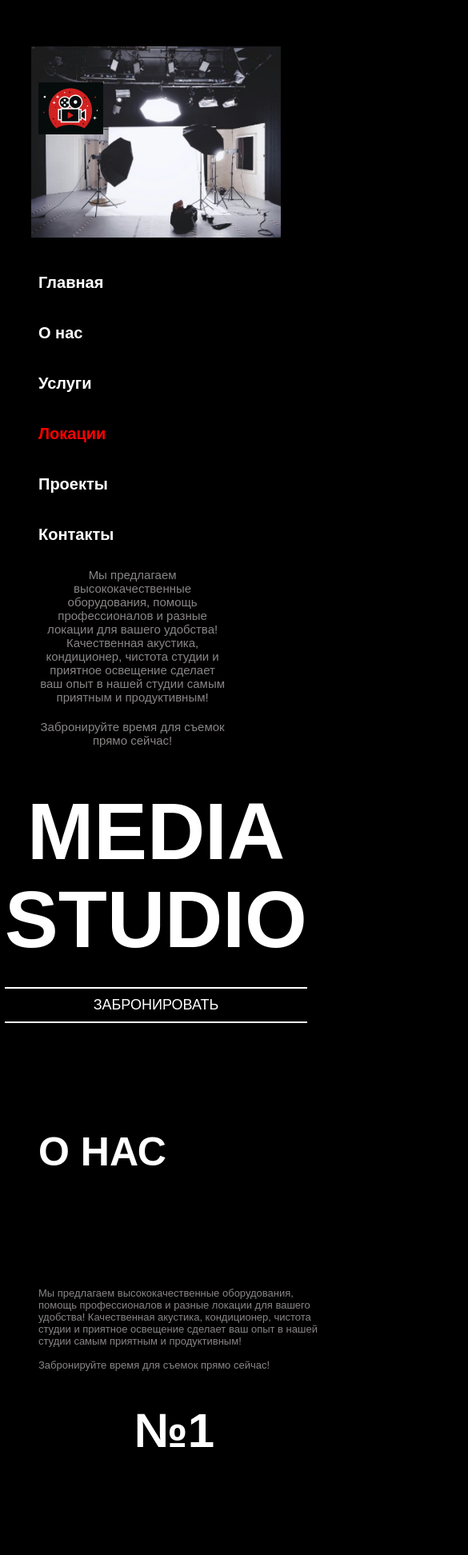
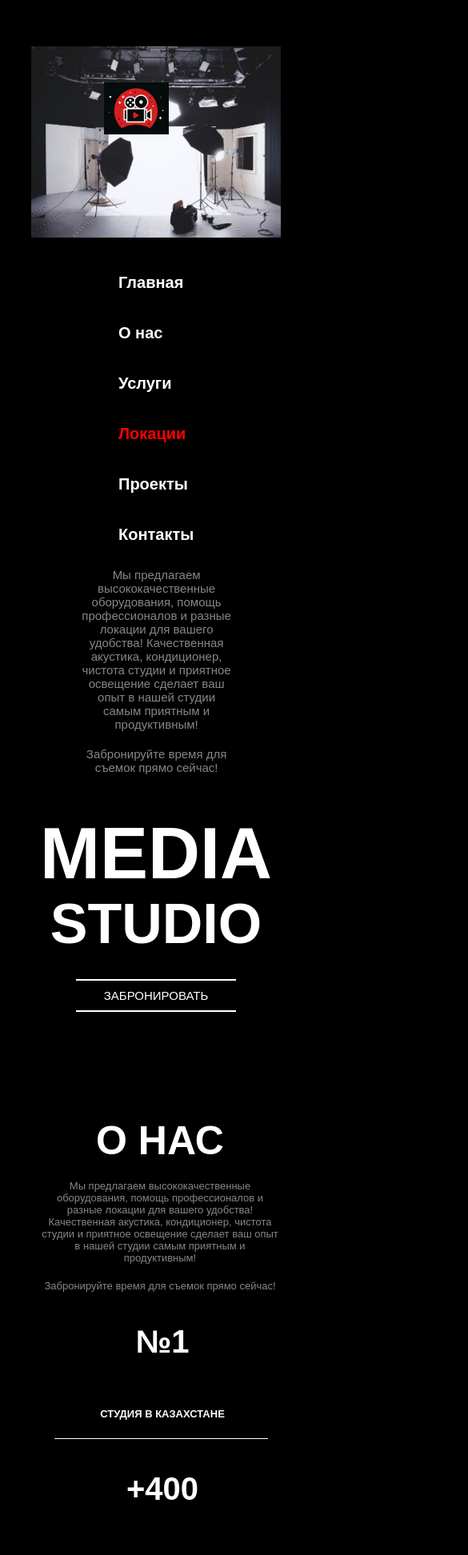
Before and after one commit to djedaisd/media_studio, a React (Create React App) app: page / in a window 390 px wide. Shown: the top 1944 px of the page at 80% size, 585 px wide, since content can reach past the window. Built offline with nearby package versions, Linux system fonts and the light colour scheme.

Commit message:
new styles for phone resolution

```diff
--- a/src/components/slider.css
+++ b/src/components/slider.css
@@ -114,7 +114,9 @@
     .carousel-project {
         width: 100%; /* Make the carousel take up full width */
         height: auto; /* Allow the height to be adaptive */
-        margin-left: 0; /* Center align on small screens */
+        margin-left: 0;
+        overflow: hidden;
+        position: relative;/* Center align on small screens */
     }
 
     .carousel-image {
@@ -169,7 +171,9 @@
     .carousel-project {
         width: 100%; /* Make the carousel take up full width */
         height: 500px; /* Set a fixed height suitable for tablets */
-        margin-left: 0; /* Center align on tablets */
+        margin-left: 0;
+        overflow: hidden;
+        position: relative;/* /* Center align on tablets */
     }
 
     .carousel-image {
@@ -196,10 +200,12 @@
     }
 
     .project-book {
-        margin-right: 10px; /* Add some margin to the right */
-        margin-top: 0; /* Keep the button in line with the text */
+        margin-left: 800px; /* Add some margin to the right */
+         /* Keep the button in line with the text */
         padding: 12px 30px; /* Adjust padding for tablets */
-        font-size: 18px; /* Adjust font size */
+        font-size: 18px;
+        margin-bottom: 100px;
+        display: none; /* Adjust font size */
     }
 
     .podcast-text {
--- a/src/index.css
+++ b/src/index.css
@@ -831,28 +831,51 @@ footer{
         flex-direction: column;
         align-items: center;
         padding: 20px 20px;
+
+    }
+    .header nav{
+        text-align: center;
+        align-items: center;
+        margin-left: 50px;
+    }
+    .media{
+        font-size: 90px;
+    }
+    .studio{
+        font-size: 70px;
     }
 
     nav ul {
-        flex-direction: column;
+        display: flex;
+        flex: 3;
         margin-left: 0;
         align-items: center;
+        text-align: center;
     }
 
     nav ul li {
         width: 100%; /* Make each menu item take the full width of the container */
         text-align: center;
+
+
     }
 
     .logo {
         margin-left: 0;
-        margin-bottom: 20px; /* Add space below the logo */
-    }
-
-    .header_text, .header_text1 {
+        margin-bottom: 20px;
+        padding-right: 100px;/* Add space below the logo */
+    }
+    .about div{
+        text-align: center;
+        margin-right: 30px;
+    }
+    .header_text, .header_text1{
+        margin-left: 300px;
+    }
+    .header_text, .header_text1,.header_text2,.header_text3,.header_text4 {
         text-align: center;
         width: 100%;
-        margin-left: 0;
+
         margin-top: 20px;
     }
 
@@ -864,7 +887,7 @@ footer{
     }
 
     .media-studio {
-        font-size: 80px; /* Reduce the font size for smaller screens */
+        font-size: 10px; /* Reduce the font size for smaller screens */
         width: 100%;
         margin-top: 20px;
     }
@@ -872,17 +895,18 @@ footer{
     .reserve {
         margin-left: 0;
         text-align: center;
-        width: 100%;
+        width: 20%;
         margin-top: 40px;
     }
 
     .reserve .text {
-        font-size: 18px; /* Adjust font size for better readability on small screens */
+        font-size: 15px; /* Adjust font size for better readability on small screens */
     }
 
     .line {
-        width: 80%; /* Adjust the line width */
-        margin: 0 auto; /* Center the line */
+        max-width:200px ; /* Adjust the line width */
+
+
     }
 }
 
@@ -928,8 +952,8 @@ footer{
 @media (max-width: 768px) {
     .about {
         flex-direction: column;
-        margin-left: 20px;
-        margin-top: 50px;
+        margin-left: 10px;
+        margin-top: 20px;
     }
 
     .stat {
@@ -937,6 +961,7 @@ footer{
         align-items: flex-start;
         width: 100%;
         height: auto;
+
     }
 
     .stats {
@@ -955,8 +980,8 @@ footer{
     }
 
     .stat_text {
-        font-size: 18px; /* Adjusted font size for better readability */
-        margin-top: 20px;
+        font-size: 12px; /* Adjusted font size for better readability */
+        margin-top: 10px;
     }
 
     .line1 {
@@ -988,13 +1013,15 @@ footer{
     }
 
     .number {
-        font-size: 60px; /* Adjusted font size */
+        font-size: 40px; /* Adjusted font size */
         margin-top: 40px;
+        margin-right: 30px;
     }
 
     .stat_text {
-        font-size: 18px; /* Adjusted font size */
-        margin-top: 60px;
+        font-size: 13px; /* Adjusted font size */
+        margin-top: 20px;
+        margin-right: 30px;
     }
 
     .line1 {
@@ -1053,8 +1080,10 @@ footer{
 
     .carousel-caption h3,
     .carousel-caption-project h3 {
-        margin-left: 100px; /* Reduce left margin */
-        font-size: 32px; /* Adjust font size for tablet screens */
+        margin-left: 400px; /* Reduce left margin */
+        font-size: 32px;
+        margin-top: 60px;
+/* Adjust font size for tablet screens */
     }
 
     .project-book {
@@ -1193,7 +1222,8 @@ footer{
 
     .contact-info {
         text-align: center; /* Center align the contact info */
-        margin-top: 50px; /* Adjust margin for smaller screens */
+        margin-top: 50px;
+        display: none; /* Adjust margin for smaller screens */
     }
 
     .contact-info h2 {
```
